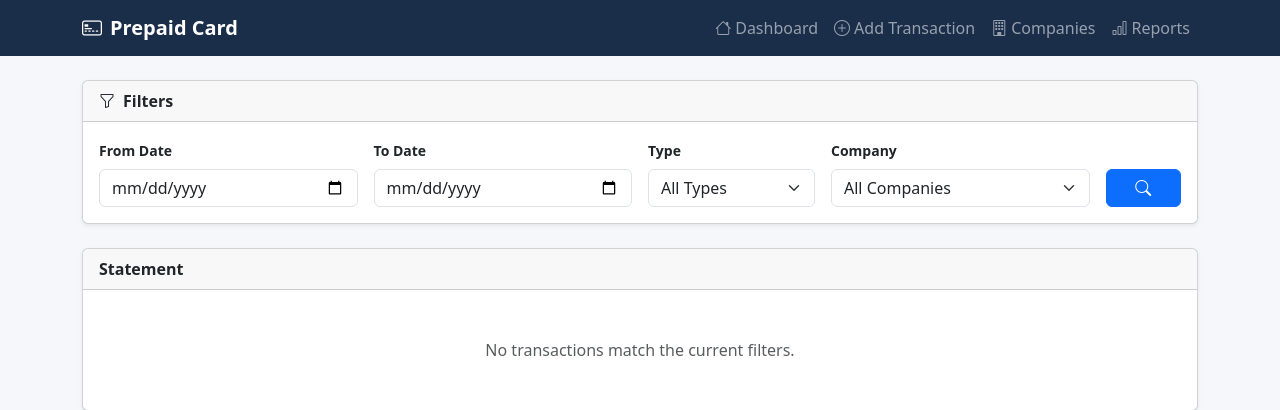
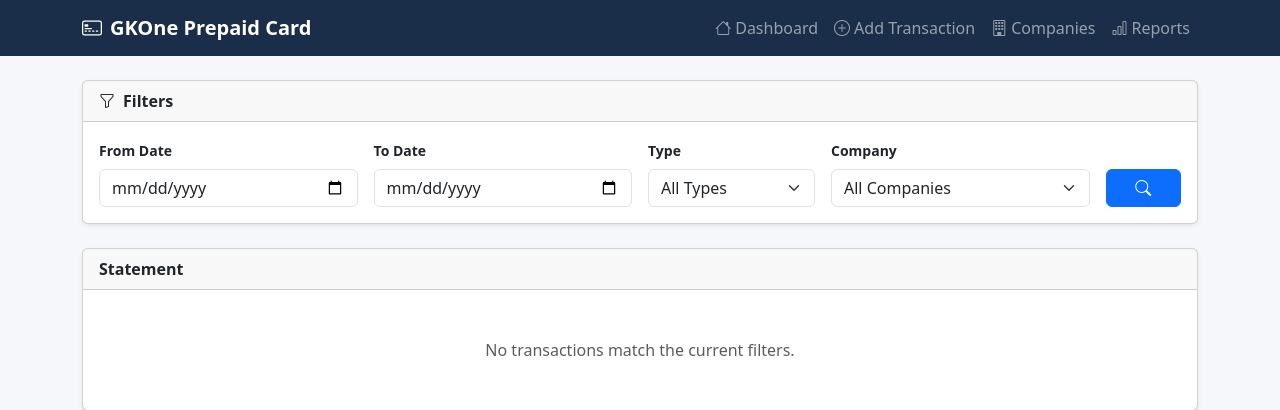
Before and after one commit to allsharer/prepaid-card, a Flask app: page /reports in a window 1280 px wide. Shown: the top 410 px of the page. Run offline with Flask 3, Linux system fonts and the light colour scheme; data that the repository does not hold is empty.

Commit message:
Rename app to GKOne Prepaid Card
Co-Authored-By: Claude Sonnet 4.6 <noreply@anthropic.com>

```diff
--- a/templates/base.html
+++ b/templates/base.html
@@ -3,7 +3,7 @@
 <head>
   <meta charset="utf-8">
   <meta name="viewport" content="width=device-width, initial-scale=1">
-  <title>Prepaid Card Tracker</title>
+  <title>GKOne Prepaid Card</title>
   <link href="https://cdn.jsdelivr.net/npm/bootstrap@5.3.3/dist/css/bootstrap.min.css" rel="stylesheet">
   <link href="https://cdn.jsdelivr.net/npm/bootstrap-icons@1.11.3/font/bootstrap-icons.min.css" rel="stylesheet">
   <style>
@@ -21,7 +21,7 @@
 <body>
   <nav class="navbar navbar-dark navbar-expand-lg mb-4">
     <div class="container">
-      <a class="navbar-brand fw-bold" href="/"><i class="bi bi-credit-card-2-front me-2"></i>Prepaid Card</a>
+      <a class="navbar-brand fw-bold" href="/"><i class="bi bi-credit-card-2-front me-2"></i>GKOne Prepaid Card</a>
       <button class="navbar-toggler" type="button" data-bs-toggle="collapse" data-bs-target="#nav">
         <span class="navbar-toggler-icon"></span>
       </button>
--- a/templates/reports.html
+++ b/templates/reports.html
@@ -18,7 +18,7 @@
 {% block content %}
 
 <div class="print-header mb-3">
-  <h4 class="mb-1">Prepaid Card — Statement</h4>
+  <h4 class="mb-1">GKOne Prepaid Card — Statement</h4>
   <div class="text-muted small">
     {% if date_from or date_to %}{{ date_from or '…' }} to {{ date_to or '…' }}{% endif %}
     {% if trans_type %} &nbsp;·&nbsp; {{ trans_type }}s only{% endif %}
```
Also changed, not shown: README.md.
